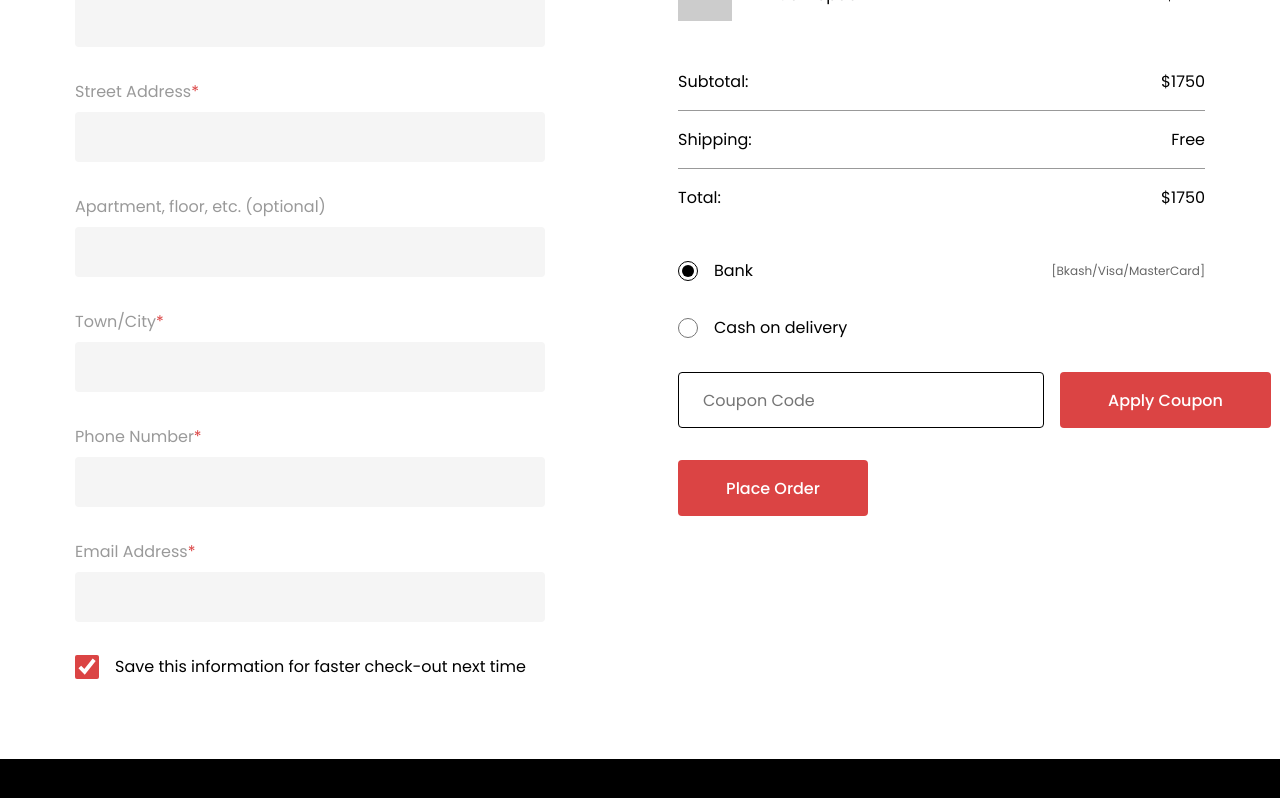
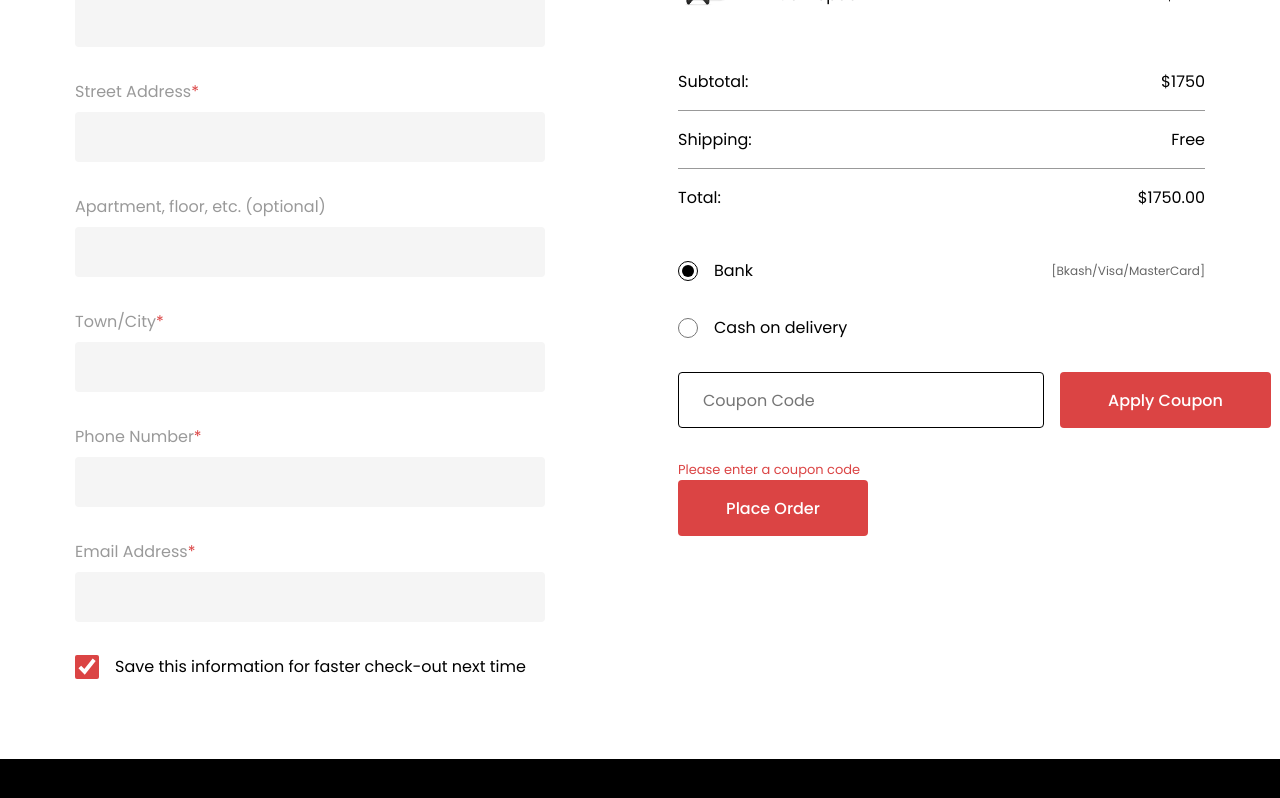
Before and after one commit to marwababelly/full-e-commerce-website, a React (Vite) app: page /checkout in a window 1280 px wide. Both pictures are taken after a click on the button "Apply Coupon". Shown: the part 458-1256 px from the top of the page. Built offline with nearby package versions, Linux system fonts and the light colour scheme.

Commit message:
feat: connect checkout to API with coupons and navigation

```diff
--- a/src/app/App.jsx
+++ b/src/app/App.jsx
@@ -1,4 +1,4 @@
-import { Routes, Route } from "react-router-dom";
+import { Routes, Route, useNavigate } from "react-router-dom";
 import Header from "../shared/components/Header";
 import Footer from "../shared/components/Footer";
 import HomePage from "../pages/HomePage";
@@ -10,8 +10,9 @@ import CartSummary from "../features/cart/components/CartSummary";
 import Checkout from "../features/checkout/Checkout";
 import ContactPage from "../pages/ContactPage.jsx";
 
+function CartPage() {
+  const navigate = useNavigate();
 
-function CartPage() {
   const handleBack = () => {
     window.scrollTo({ top: 0, behavior: "smooth" });
   };
@@ -26,7 +27,7 @@ function CartPage() {
   };
 
   const handleCheckout = () => {
-    console.log("Proceeding to checkout");
+    navigate("/checkout");
   };
 
   return (
@@ -67,7 +68,7 @@ function App() {
         <Route path="/about" element={<AboutPage />} />
         <Route path="/cart" element={<CartPage />} />
         <Route path="/checkout" element={<Checkout />} />
-              <Route path="/contact" element={<ContactPage/>}/>
+        <Route path="/contact" element={<ContactPage />} />
       </Routes>
       <Footer />
     </>
--- a/src/features/cart/components/CartSummary.jsx
+++ b/src/features/cart/components/CartSummary.jsx
@@ -1,61 +1,33 @@
-// import styles from "./CartSummary.module.css";
-// const CartSummary =({subtotal=0,shipping=0,onCheckout})=>{
-//   const total=subtotal+shipping;
-//   return(
-//     <div className={styles.box}>
-//      <h3 className={styles.title}>Cart Total</h3>
-//     <div className={styles.item}>
-//         <span>Subtotal:</span>
-//         <span>${subtotal.toFixed(2)}</span>
-//     </div>
-//     <div className={styles.item}>
-//         <span>Shipping:</span>
-//         <span>{shipping === 0 ? "Free" : `$${shipping.toFixed(2)}`}</span>
-//     </div>
-//     <div className={`${styles.item} ${styles.total}`}>
-//         <span>Total:</span>
-//         <span>${total.toFixed(2)}</span>
-//     </div>
-//     <button
-//         className={styles.btn}
-//         onClick={onCheckout}
-//         disabled={subtotal === 0}
-//     >
-//         Proceed to checkout
-//      </button>
-//     </div>
+import styles from "./CartSummary.module.css";
 
-//   );
-// };
-// export default CartSummary;
+const CartSummary = ({ subtotal = 0, shipping = 0, onCheckout }) => {
+  const total = subtotal + shipping;
 
-
-
-import React from 'react';
-import styles from './CartSummary.module.css';
-
-const CartSummary = () => {
   return (
     <div className={styles.summaryCard}>
       <h3 className={styles.title}>Cart Total</h3>
 
       <div className={styles.row}>
         <span>Subtotal:</span>
-        <span>$1750</span>
+        <span>${subtotal.toFixed(2)}</span>
       </div>
 
       <div className={styles.row}>
         <span>Shipping:</span>
-        <span>Free</span>
+        <span>{shipping === 0 ? "Free" : `$${shipping.toFixed(2)}`}</span>
       </div>
 
       <div className={`${styles.row} ${styles.totalRow}`}>
         <span>Total:</span>
-        <span>$1750</span>
+        <span>${total.toFixed(2)}</span>
       </div>
 
-      <button className={styles.checkoutBtn}>
-        Procees to checkout
+      <button
+        className={styles.checkoutBtn}
+        onClick={onCheckout}
+        disabled={subtotal === 0}
+      >
+        Proceed to checkout
       </button>
     </div>
   );
--- a/src/features/checkout/Checkout.jsx
+++ b/src/features/checkout/Checkout.jsx
@@ -1,6 +1,13 @@
 import { useState } from "react";
 import styles from "./Checkout.module.css";
 import { useOrder } from "./useOrder";
+import cartMockData from "../cart/components/cartMockData";
+
+const COUPONS = {
+  SAVE10: 10,
+  WELCOME: 15,
+  VIP20: 20,
+};
 
 const Checkout = () => {
   const [paymentMethod, setPaymentMethod] = useState("bank");
@@ -17,39 +24,59 @@ const Checkout = () => {
   });
 
   const [coupon, setCoupon] = useState("");
+  const [couponMsg, setCouponMsg] = useState("");
+  const [discount, setDiscount] = useState(0);
 
   const { placeOrder, loading, error, order } = useOrder();
 
-  const dummyItems = [
-    {
-      id: 1,
-      name: "LCD Monitor",
-      price: "$650",
-      image: "https://via.placeholder.com/54?text=Monitor",
-    },
-    {
-      id: 2,
-      name: "H1 Gamepad",
-      price: "$1100",
-      image: "https://via.placeholder.com/54?text=Gamepad",
-    },
-  ];
+  const items = cartMockData;
+
+  const subtotal = items.reduce(
+    (sum, item) => sum + item.price * item.count,
+    0
+  );
+  const shipping = 0;
+  const total = subtotal - discount + shipping;
 
   const handleChange = (e) => {
     setForm({ ...form, [e.target.name]: e.target.value });
+  };
+
+  const handleApplyCoupon = () => {
+    const code = coupon.trim().toUpperCase();
+
+    if (!code) {
+      setCouponMsg("Please enter a coupon code");
+      setDiscount(0);
+      return;
+    }
+
+    const percent = COUPONS[code];
+
+    if (percent) {
+      const value = (subtotal * percent) / 100;
+      setDiscount(value);
+      setCouponMsg(`✅ ${percent}% discount applied!`);
+    } else {
+      setDiscount(0);
+      setCouponMsg("❌ Invalid coupon code");
+    }
   };
 
   const handleSubmit = async (e) => {
     e.preventDefault();
 
     const data = {
-      title: `Order from ${form.firstName} ${form.company}`,
+      title: `Order from ${form.firstName} ${form.company}`.trim(),
       body: `${form.street} ${form.apartment}, ${form.city} | ${form.phone} | ${form.email}`,
       userId: 1,
       payment: paymentMethod,
-      coupon,
-      items: dummyItems,
-      total: 1750,
+      coupon: coupon.trim().toUpperCase(),
+      discount,
+      items,
+      subtotal,
+      shipping,
+      total,
     };
 
     await placeOrder(data);
@@ -186,31 +213,44 @@ const Checkout = () => {
         </form>
 
         <div className={styles.orderSection}>
-          {dummyItems.map((item) => (
+          {items.map((item) => (
             <div key={item.id} className={styles.cartItem}>
               <div className={styles.itemInfo}>
                 <img
                   src={item.image}
-                  alt={item.name}
+                  alt={item.title}
                   className={styles.itemImage}
                 />
-                <span className={styles.itemName}>{item.name}</span>
+                <span className={styles.itemName}>
+                  {item.title} × {item.count}
+                </span>
               </div>
-              <span className={styles.itemPrice}>{item.price}</span>
+              <span className={styles.itemPrice}>
+                ${item.price * item.count}
+              </span>
             </div>
           ))}
 
           <div className={styles.summaryRow}>
             <span>Subtotal:</span>
-            <span>$1750</span>
+            <span>${subtotal}</span>
           </div>
+
+          {discount > 0 && (
+            <div className={styles.summaryRow} style={{ color: "#00b341" }}>
+              <span>Discount:</span>
+              <span>-${discount.toFixed(2)}</span>
+            </div>
+          )}
+
           <div className={styles.summaryRow}>
             <span>Shipping:</span>
-            <span>Free</span>
+            <span>{shipping === 0 ? "Free" : `$${shipping}`}</span>
           </div>
+
           <div className={`${styles.summaryRow} ${styles.totalRow}`}>
             <span>Total:</span>
-            <span>$1750</span>
+            <span>${total.toFixed(2)}</span>
           </div>
 
           <div className={styles.paymentOptions}>
@@ -256,10 +296,26 @@ const Checkout = () => {
               onChange={(e) => setCoupon(e.target.value)}
               className={styles.couponInput}
             />
-            <button className={styles.couponBtn} type="button">
+            <button
+              className={styles.couponBtn}
+              type="button"
+              onClick={handleApplyCoupon}
+            >
               Apply Coupon
             </button>
           </div>
+
+          {couponMsg && (
+            <p
+              style={{
+                fontSize: "13px",
+                marginTop: "8px",
+                color: couponMsg.startsWith("✅") ? "#00b341" : "#db4444",
+              }}
+            >
+              {couponMsg}
+            </p>
+          )}
 
           <button
             className={styles.placeOrderBtn}
@@ -271,8 +327,14 @@ const Checkout = () => {
           </button>
 
           {error && (
-            <p style={{ color: "#db4444", marginTop: "12px", fontSize: "14px" }}>
-              ❌ {error}
+            <p
+              style={{
+                color: "#db4444",
+                marginTop: "12px",
+                fontSize: "14px",
+              }}
+            >
+              ❌ Error: {error}
             </p>
           )}
         </div>
```
